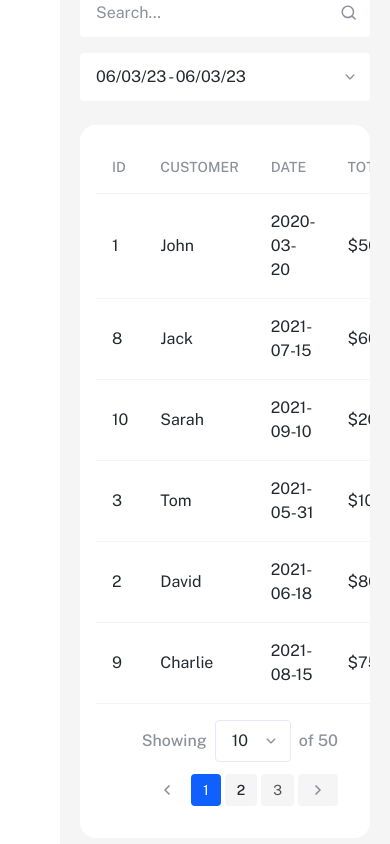
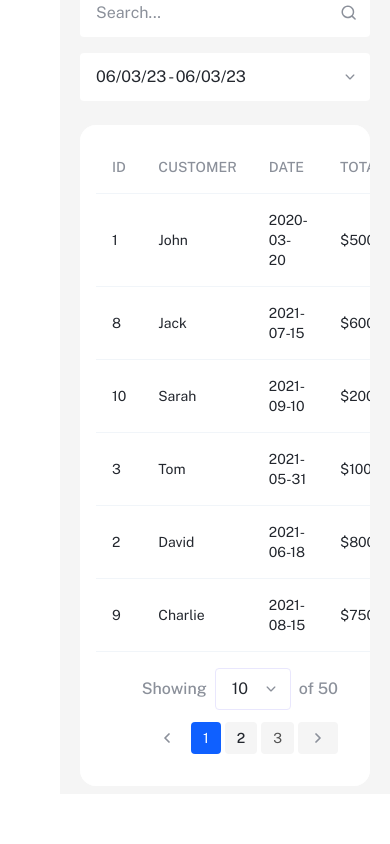
Before and after one commit to GwaraDon/jobins-frontend-challenge, a Next.js app: page /main-menu/dashboard in a window 390 px wide. Shown: the part 1316-2160 px from the top of the page. After the commit the page ends 2110 px from the top, so only its background shows below. Built offline with nearby package versions, Linux system fonts and the light colour scheme.

Commit message:
Resize table font in responsive

```diff
--- a/app/main-menu/dashboard/components/Table.tsx
+++ b/app/main-menu/dashboard/components/Table.tsx
@@ -6,7 +6,7 @@ import React from "react";
 export default function Table({ userlist }: { userlist: any }) {
   return (
     <div className=" mt-6 p-4 rounded-2xl bg-white dark:bg-slate-800 max-w-full overflow-auto ">
-      <table className="border-collapse table-auto w-full text-base">
+      <table className="border-collapse table-auto w-full sm:text-base text-sm">
         <thead className="bg-white">
           <tr className="uppercase p-6 ">
             <th className="border-b border-slate-100 dark:border-slate-700 p-4  text-muted text-sm font-medium text-left">
```
